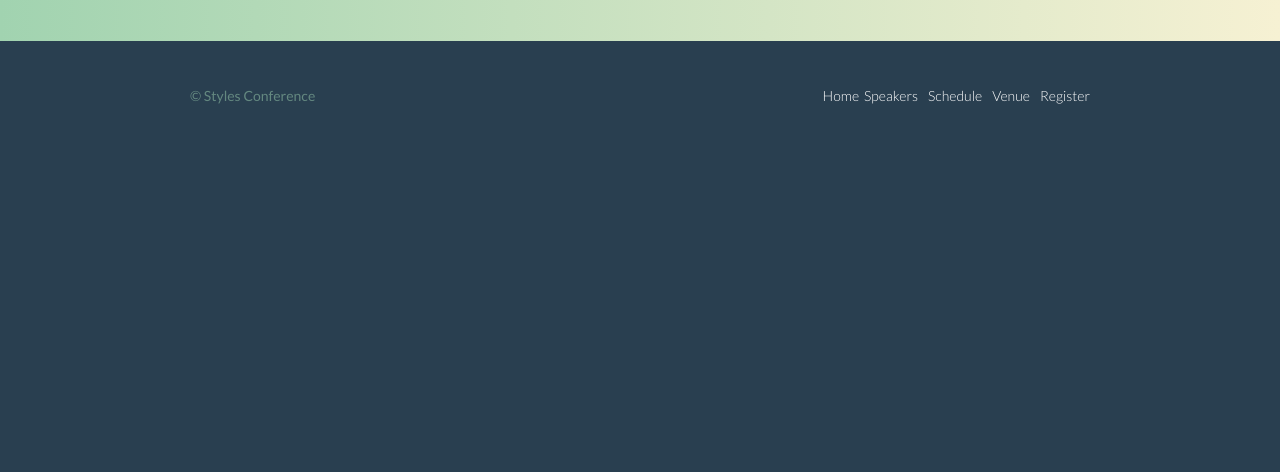
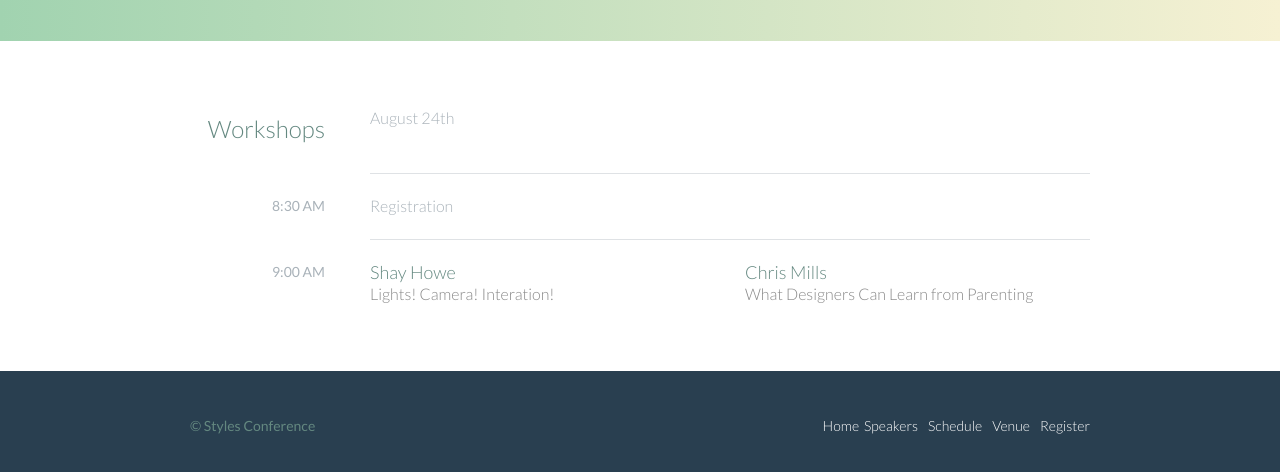
Before and after one commit to pjminer3/shayhowe_tutorial, a plain HTML site: page schedule.html in a window 1280 px wide. Shown: the part 322-794 px from the top of the page. Drawn offline with Linux system fonts and the light colour scheme.

Commit message:
Completed Lesson 11: Organizing Data with Tables - added a schedule table to the Schedule website

```diff
--- a/assets/stylesheets/main.css
+++ b/assets/stylesheets/main.css
@@ -508,3 +508,78 @@ textarea {
 .register-group textarea {
   height: 78px;
 }
+
+
+/*
+===================
+Schedule
+===================
+*/
+
+table {
+  width: 100%;
+  margin-bottom: 44px;
+}
+
+table:last-child {
+  margin-bottom: 0px;
+}
+
+th, td {
+  padding-bottom: 22px;
+  vertical-align: top;
+}
+
+th {
+  padding-right: 45px;
+  text-align: right;
+  width: 20%;
+}
+
+td {
+  width: 40%;
+}
+
+thead th {
+  line-height: 44px;
+  color: #648880;
+  font-size: 24px;
+}
+
+tbody th {
+  color: #a9b2b9;
+  font-size: 14px;
+  font-weight: 400;
+  padding-top: 22px;
+  text-transform: uppercase;
+}
+
+tbody td {
+  border-top: 1px solid #dfe2e5;
+  padding-top: 21px;
+}
+
+tbody td:first-of-type: {
+  padding-right: 15px;
+}
+
+tbody td:last-of-type {
+  padding-left: 15px;
+}
+
+tbody td:only-of-type {
+  padding-left:0;
+  padding-right: 0;
+}
+
+table a {
+  color: #888;
+}
+
+table h4 {
+  margin-bottom: 0;
+}
+
+.schedule-offset {
+  color: #a9b2b9;
+}
--- a/schedule.html
+++ b/schedule.html
@@ -32,6 +32,50 @@
 		</div>
 	</section>
 
+	<section class="row">
+		<div class="container">
+			<table>
+				<thead>
+					<tr>
+						<th scope="row">
+							Workshops
+						</th>
+						<td class="schedule-offset" colspan="2">
+							August 24th
+						</td>
+					</tr>
+				</thead>
+				<tbody>
+					<tr>
+						<th scope="row">
+							<time datetime="08:30:00">8:30 AM</time>
+						</th>
+						<td class="schedule-offset" colspan="2">
+							Registration
+						</td>
+					</tr>
+					<tr>
+						<th scope="row">
+							<time datetime="09:00:00">9:00 AM</time>
+						</th>
+						<td>
+							<a href="speakers.html#shay-howe">
+								<h4>Shay Howe</h4>
+								Lights! Camera! Interation!
+							</a>
+						</td>
+						<td>
+							<a href="speakers.html#chris-mills">
+								<h4>Chris Mills</h4>
+								What Designers Can Learn from Parenting
+							</a>
+						</td>
+					</tr>
+				</tbody>
+			</table>
+		</div>
+	</section>
+
 	<footer class="container primary-footer group">
 		<small>&copy; Styles Conference</small>
 		<nav class="nav">
```
